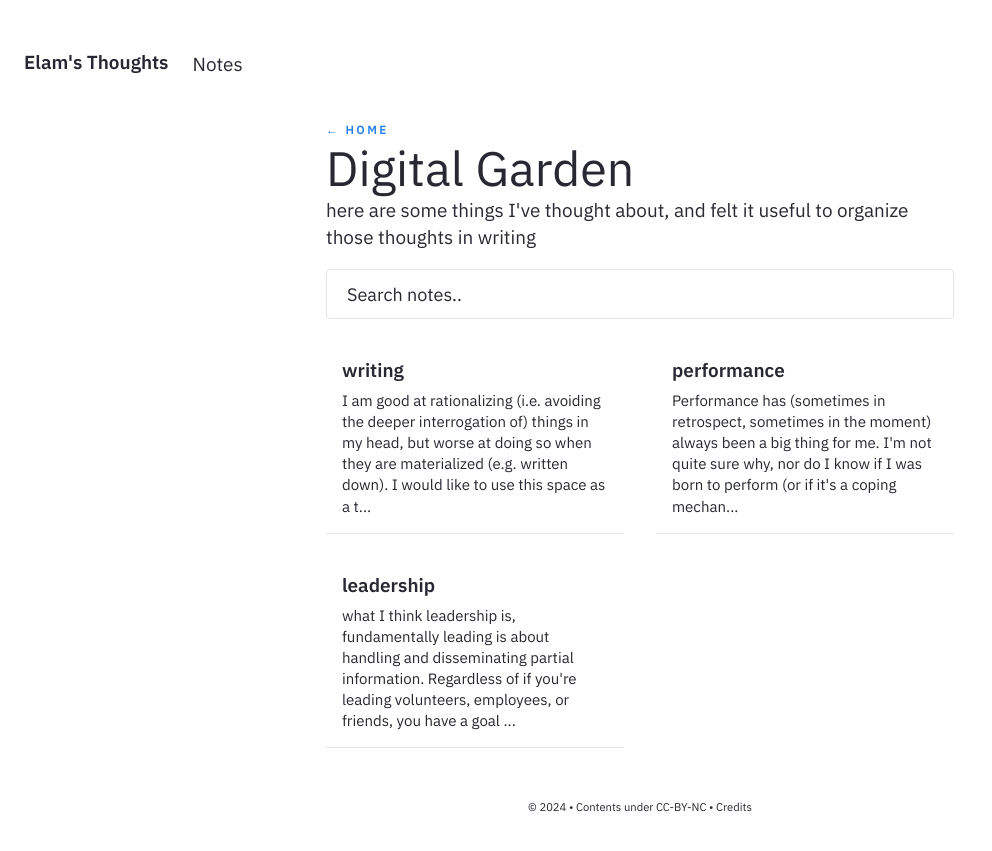
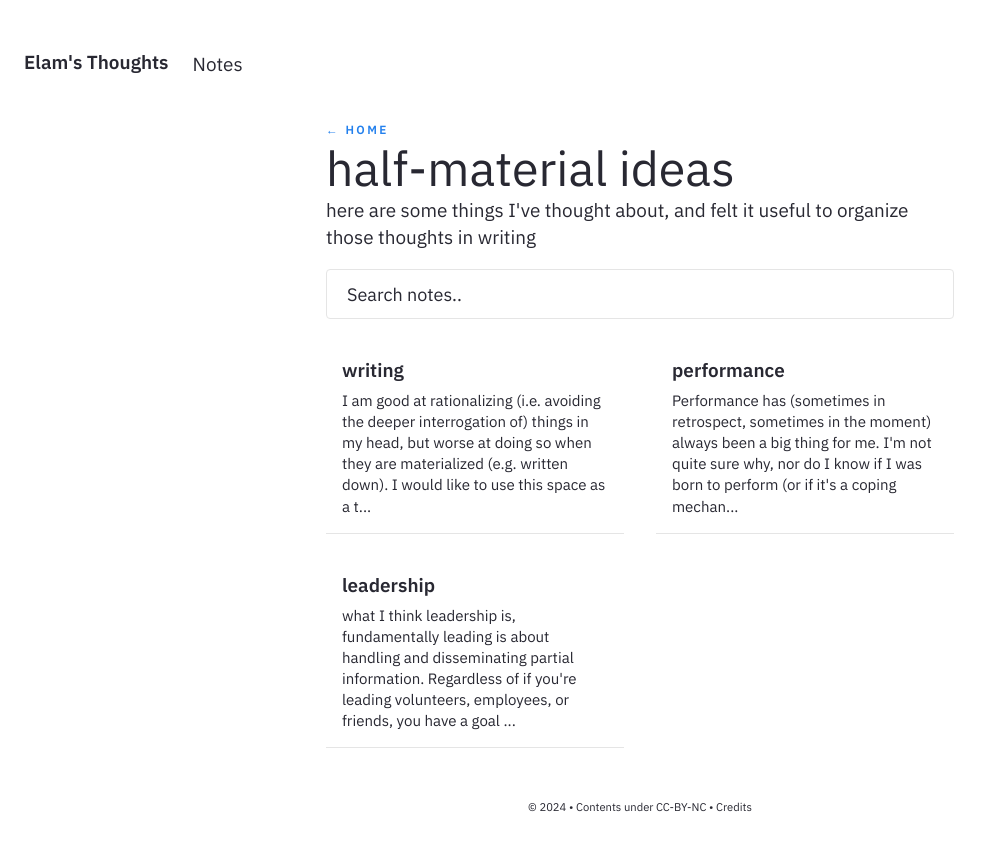
Before and after one commit to elamdf/elam_thoughts, a Jekyll site: the page built from pages/notes.md, in a window 1280 px wide. Shown: the top 851 px of the page, without its empty margins (0-992 px from the left). Built offline with Jekyll 4.4.1, drawn with Linux system fonts in a browser that asks for light colours.

Commit message:
re-title notes section

```diff
--- a/pages/notes.md
+++ b/pages/notes.md
@@ -2,7 +2,7 @@
 layout: Post
 permalink: /notes
 feedformat: card
-title: Digital Garden
+title: half-material ideas
 ---
 
 here are some things I've thought about, and felt it useful to organize those thoughts in writing
```
